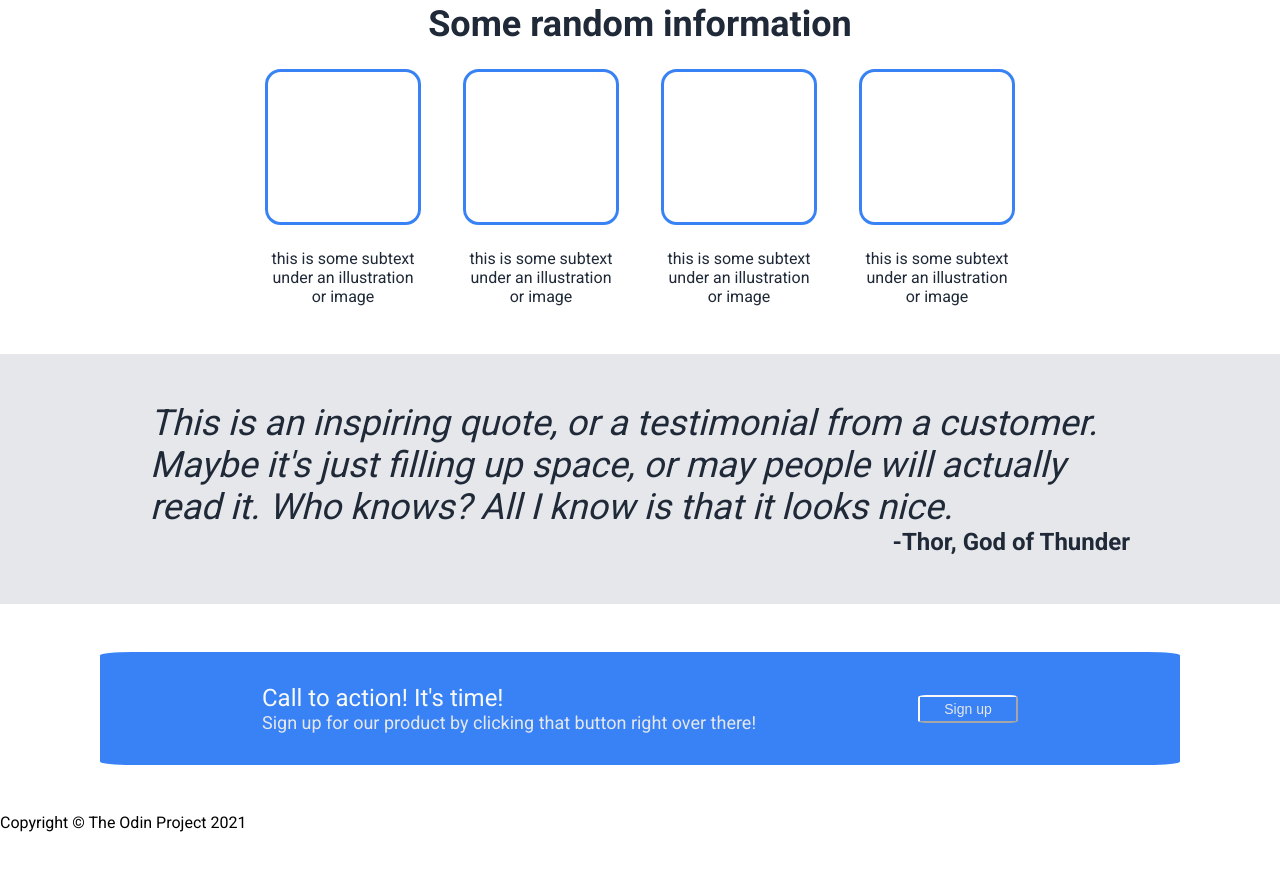
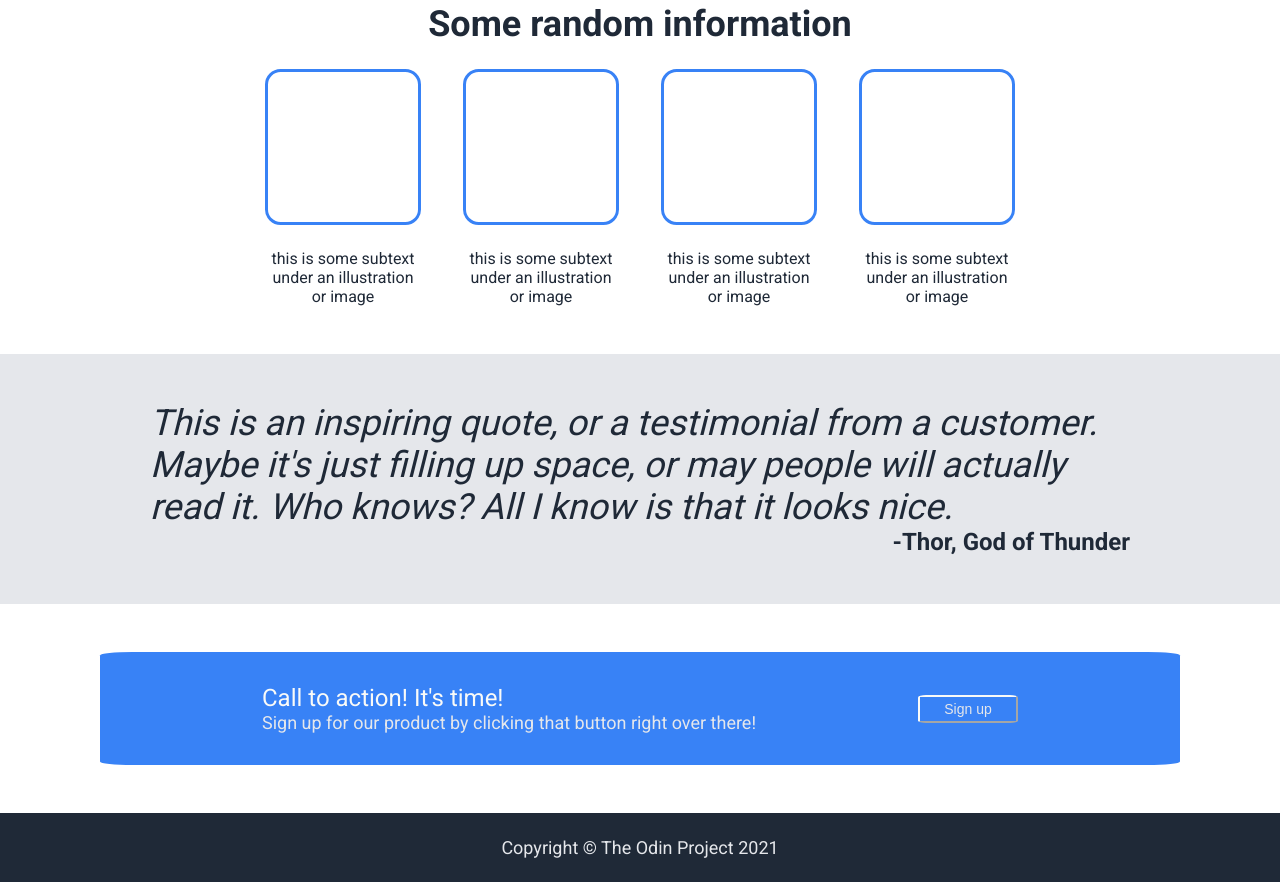
Before and after one commit to FinianScott/odin-landing-page, a plain HTML site: page index.html in a window 1280 px wide. Shown: the part 292-1174 px from the top of the page. Before the commit the page ends 1124 px from the top, so only its background shows below. Drawn offline with Linux system fonts and the light colour scheme.

Commit message:
Add footer formatting
Footer doesn't have formatting to match landing page in image. Add css
to page to match the image. Just need to push to bottom.

```diff
--- a/style.css
+++ b/style.css
@@ -45,7 +45,7 @@ body {
 a{
     text-decoration: none;
 }
-a, .sub-text, .img, .CTA-info{
+a, .sub-text, .img, .CTA-info, .footer{
     font-size: 18px;
     color: #E5E7EB;
 }
@@ -147,3 +147,10 @@ button{
 .CTA-button{
     border-color: #F9FAF8;
 }
+.footer{
+    display: flex;
+    justify-content: center;
+    align-items: center;
+    background-color: #1F2937;
+    padding: 24px 0px;
+}
```
